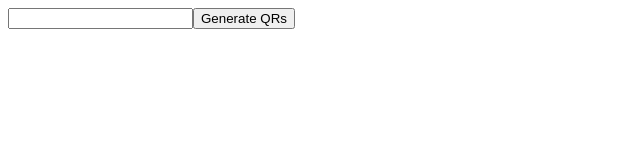
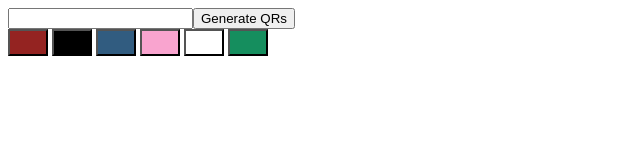
Before and after one commit to nfcards/nfcards.github.io, a plain HTML site: page assets/qrCodeGen.html in a window 1280 px wide. Shown: the whole page, without its empty margins (0-640 px from the left). Drawn offline with Linux system fonts and the light colour scheme.

Commit message:
click buttons add cards

```diff
--- a/assets/qrCodeGen.html
+++ b/assets/qrCodeGen.html
@@ -14,13 +14,28 @@
 	}
 	.qr img {
 		width:6em;
-		height:6m;
+		height:6em;
+	}
+	.chooseColor {
+		width:3em;
+		height:2em
 	}
 </style>
 </head>
 <body>
 	<input type="number" id="qty"><button onclick="generatesQrs()">Generate QRs
 	</button>
+
+	<div class="selection">
+		<button class="chooseColor" onclick="createCard(this.name)" name="red">
+
+	</button>
+	<button class="chooseColor" onclick="createCard(this.name)" name="black"></button>
+	<button class="chooseColor" onclick="createCard(this.name)" name="blue"></button>
+	<button class="chooseColor" onclick="createCard(this.name)" name="pink"></button>
+	<button class="chooseColor" onclick="createCard(this.name)" name="white"></button>
+	<button class="chooseColor" onclick="createCard(this.name)" name="green"></button>
+</div>
 <div class="grid">
 </div>
 <div id="cards">
@@ -109,7 +124,7 @@ class Card{
 		newQR.setAttribute('x', '33.6758');
 		newQR.setAttribute('y', '17.954342');
 		newQR.setAttribute('width', this.template.contentDocument.querySelector("rect#qrCodeContainer").getAttribute('width') - 0.23);
-		newQR.setAttribute('height', this.template.contentDocument.querySelector("rect#qrCodeContainer").getAttribute('height') - 0.25);
+		newQR.setAttribute('height', this.template.contentDocument.querySelector("rect#qrCodeContainer").getAttribute('height') - 0.25 -0.78);
 		//Generate a QR code inside the foreignObject
 		new QRCode(qrDiv, {
 			text : `https://nfcards.github.io/index.html?token=${this.id}`,
@@ -129,7 +144,7 @@ class Card{
 
 		//Append this template to div#cards
 		console.log(this.template);
-		cardsDiv.appendChild(this.template);
+		cardsDiv.prepend(this.template);
 	}
 }
 function generatesQrs() {
@@ -166,7 +181,10 @@ function generateToken() {
 	return output;
 }
 
+function createCard(color) {
+	return cardSchemes.hasOwnProperty(color) && new Card(color);
 
+}
 
 function setTokens(newData) {
 	tokens = newData;
@@ -185,6 +203,10 @@ fetch("routes.json")
 	.catch((error) =>
 		console.error("Unable to fetch data:", error));
 
+document.querySelectorAll("button.chooseColor").forEach((btn) => {
+	console.log(btn.name);
+	btn.style.backgroundColor = cardSchemes[btn.name].primaryColor;
+} );
 </script>
 </body>
 </html>
```
Also changed, not shown: assets/cardTemplate.svg.
